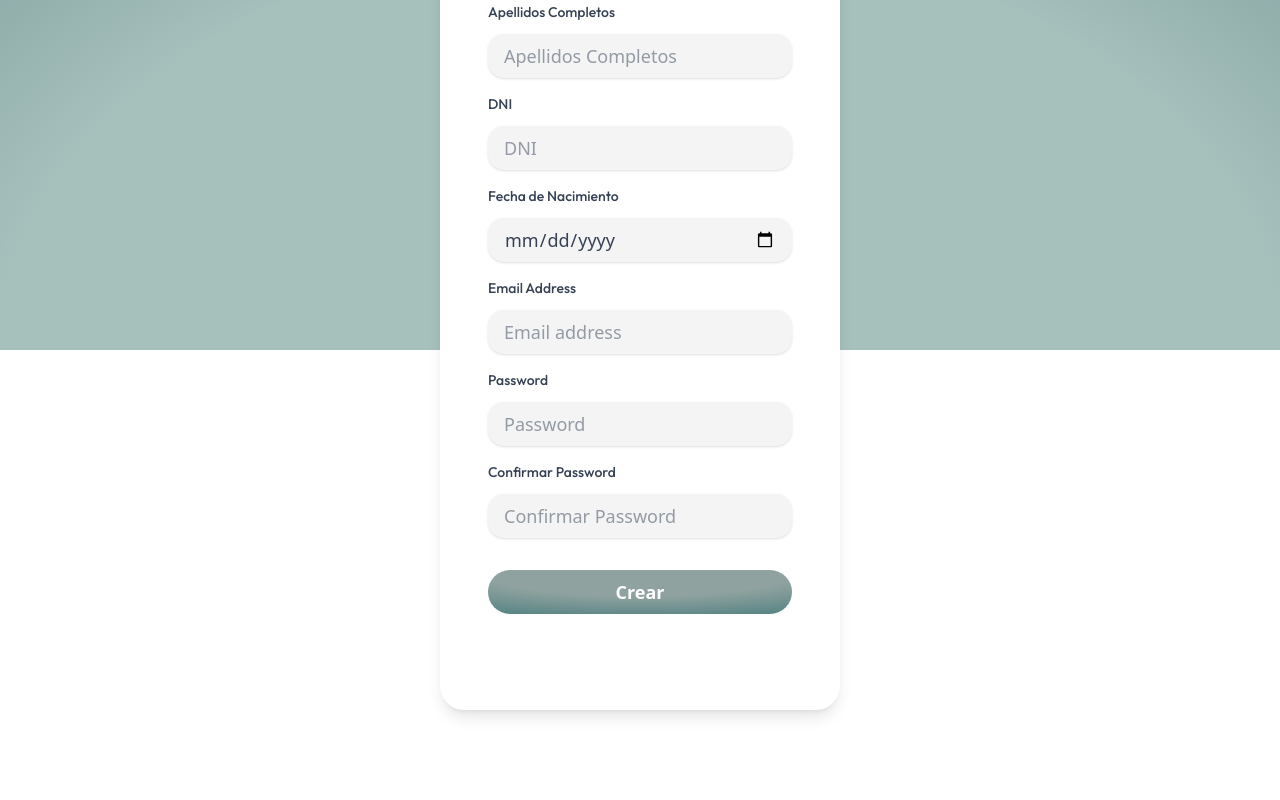
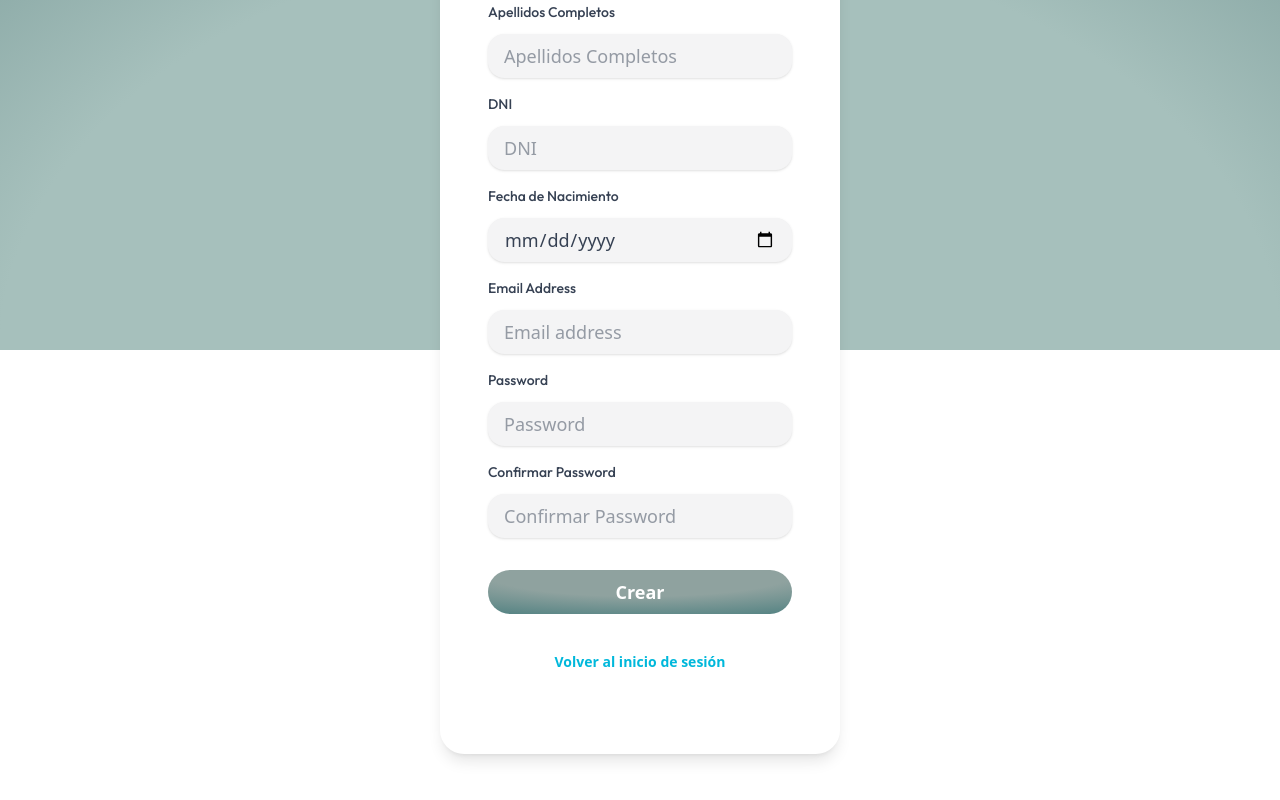
Before and after one commit to sogeking-pixel/frontend_cita_medica, a React (Vite) app in the folder web-react-frontend/: page /register in a window 1280 px wide. Shown: the part 450-1250 px from the top of the page. Before the commit the page ends 1220 px from the top, so only its background shows below. Built offline with nearby package versions, Linux system fonts and the light colour scheme; no server answers.

Commit message:
feat: added the option return at login in register

```diff
--- a/web-react-frontend/src/pages/Register.jsx
+++ b/web-react-frontend/src/pages/Register.jsx
@@ -3,6 +3,7 @@ import InputForm from "../components/InputForm";
 import Logo from "../assets/Logo.svg";
 import { useState } from "react";
 import { useNavigate } from "react-router-dom";
+import { Link } from "react-router-dom";
 import axiosPublic from "../api/axiosPublic";
 import AlertMessage from "../components/AlertMessage";
 import SuccessMessage from "../components/SuccessMessage";
@@ -196,6 +197,14 @@ function Register() {
                       )}
                     </Button>
                   </div>
+                  <div className="text-center">
+                    <Link
+                      to="/"
+                      className="text-cyan-500 hover:text-cyan-700 font-semibold text-sm"
+                    >
+                      Volver al inicio de sesión
+                    </Link>
+                  </div>
                 </div>
               </div>
             </div>
```
